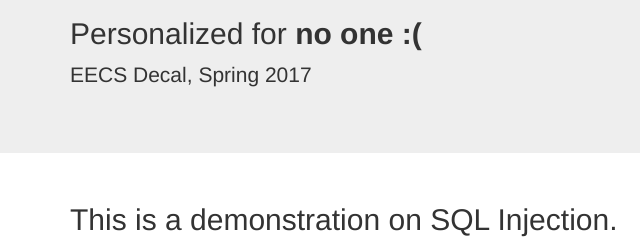
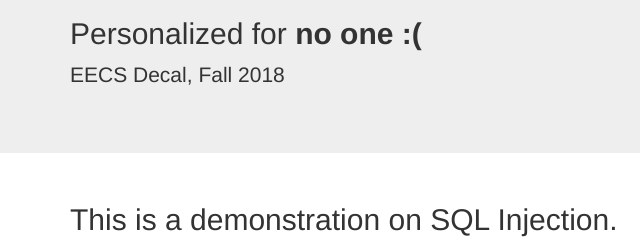
Before and after one commit to HKNDecal/HKNDecal, a plain HTML site: page session4/index.html in a window 1280 px wide. Shown: the part 190-429 px from the top of the page, 0-640 px from the left. Drawn offline with nearby package versions, Linux system fonts and the light colour scheme; no server answers.

Commit message:
Changed the title for semester

```diff
--- a/session4/index.html
+++ b/session4/index.html
@@ -26,7 +26,7 @@
       <div class="container" style:"align:center">
         <h1>Session 4: Web Security Demo</h1>
         <h2>Personalized for <b><span id="reflxss">no one :(</span></b></h2>
-         <p>EECS Decal, Spring 2017</p>
+         <p>EECS Decal, Fall 2018</p>
       </div>
     </div>
     <script type="text/javascript">
```
